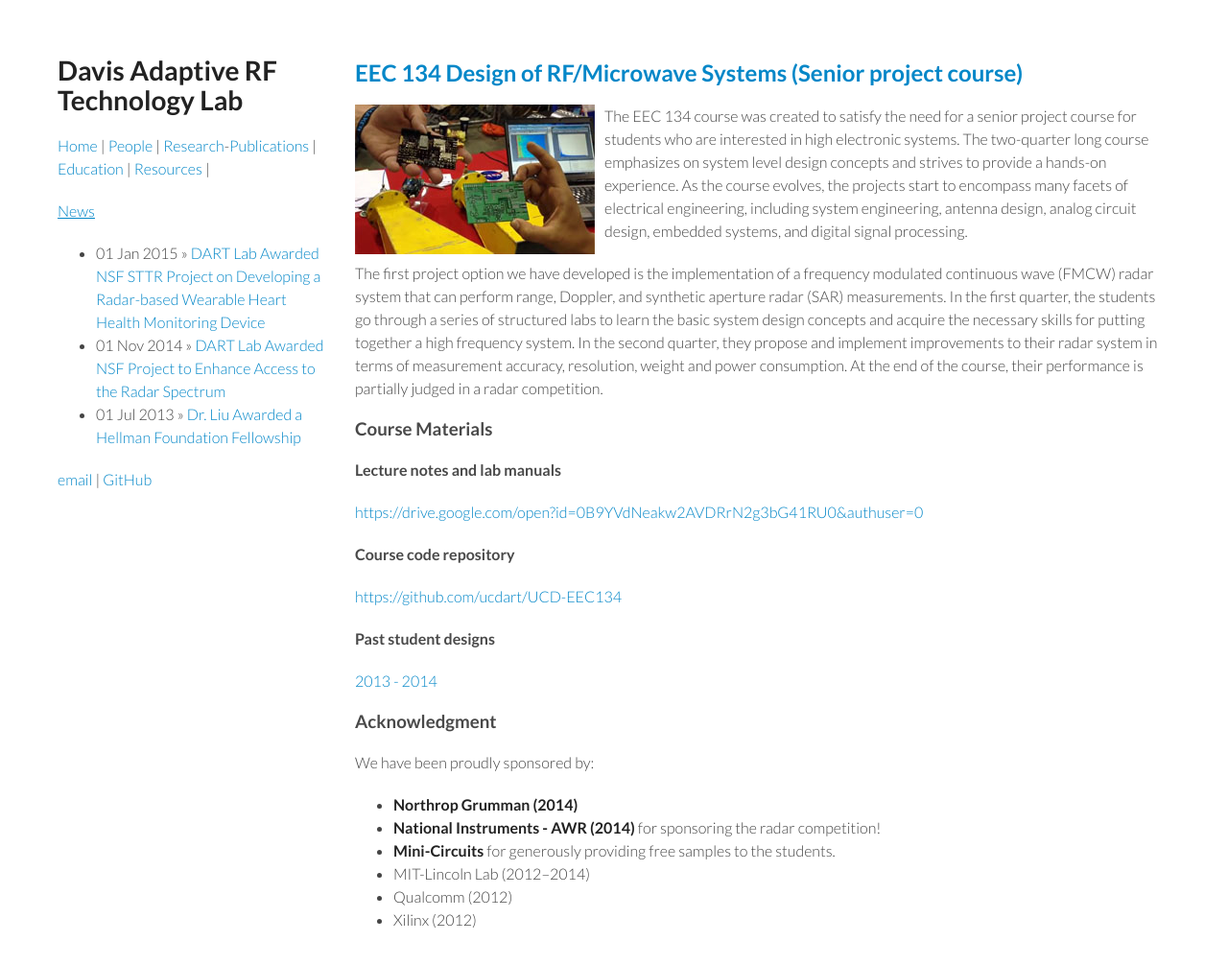
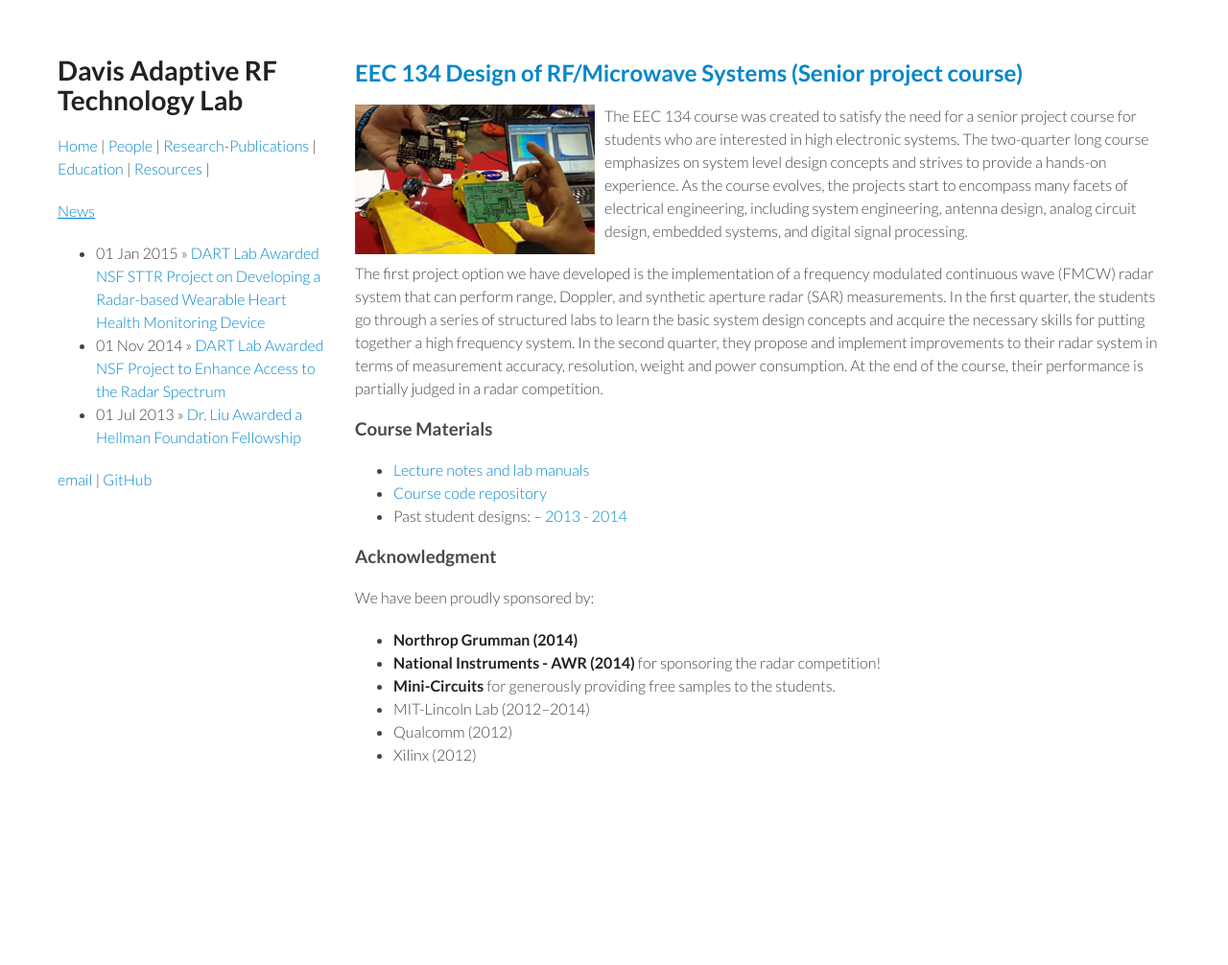
Before and after one commit to ucdart/ucdart.github.io, a Jekyll site: the page built from education/eec134.md, in a window 1280 px wide and 1041 px high. Shown: the top 1006 px of the window at 96% size. Built offline with Jekyll 4.4.1, drawn with Linux system fonts in a browser that asks for light colours; some of the changed lines change nothing that is shown.

Commit message:
Updated eec134.md

```diff
--- a/education/eec134.md
+++ b/education/eec134.md
@@ -10,17 +10,10 @@ published: true
 
 ### Course Materials
 
-#### Lecture notes and lab manuals
-
-[https://drive.google.com/open?id=0B9YVdNeakw2AVDRrN2g3bG41RU0&authuser=0](https://drive.google.com/open?id=0B9YVdNeakw2AVDRrN2g3bG41RU0&authuser=0)
-
-#### Course code repository
-
-[https://github.com/ucdart/UCD-EEC134](https://github.com/ucdart/UCD-EEC134)
-
-#### Past student designs
-
-[2013 - 2014](https://drive.google.com/open?id=0Bzbq9fPL-_ZRZEZsd0dtazFwN2M&authuser=0)
+- [Lecture notes and lab manuals](https://drive.google.com/open?id=0B9YVdNeakw2AVDRrN2g3bG41RU0&authuser=0)
+- [Course code repository](https://github.com/ucdart/UCD-EEC134)
+- Past student designs:
+-- [2013 - 2014](https://drive.google.com/open?id=0Bzbq9fPL-_ZRZEZsd0dtazFwN2M&authuser=0)
 
 ### Acknowledgment
 We have been proudly sponsored by:
```
